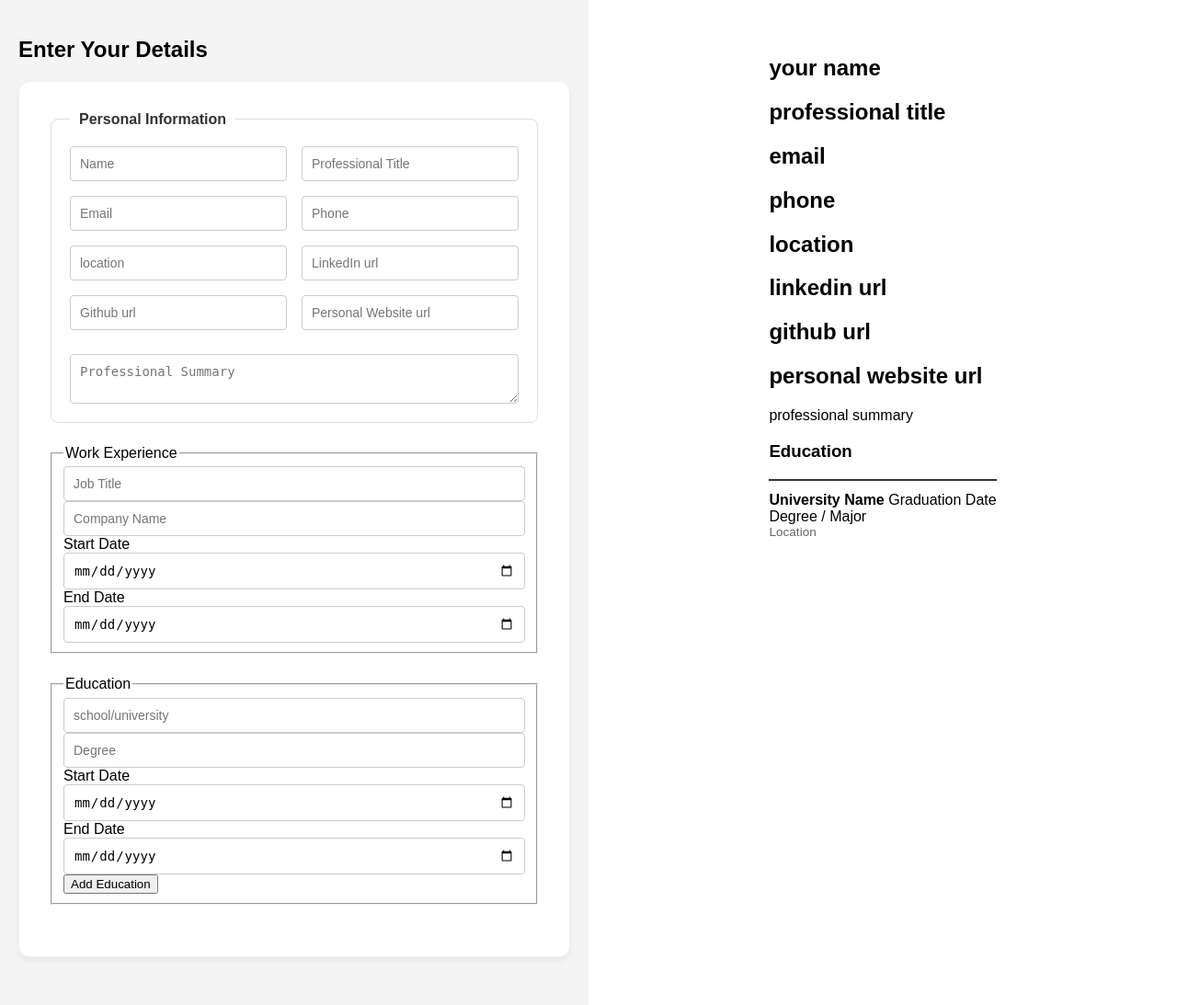
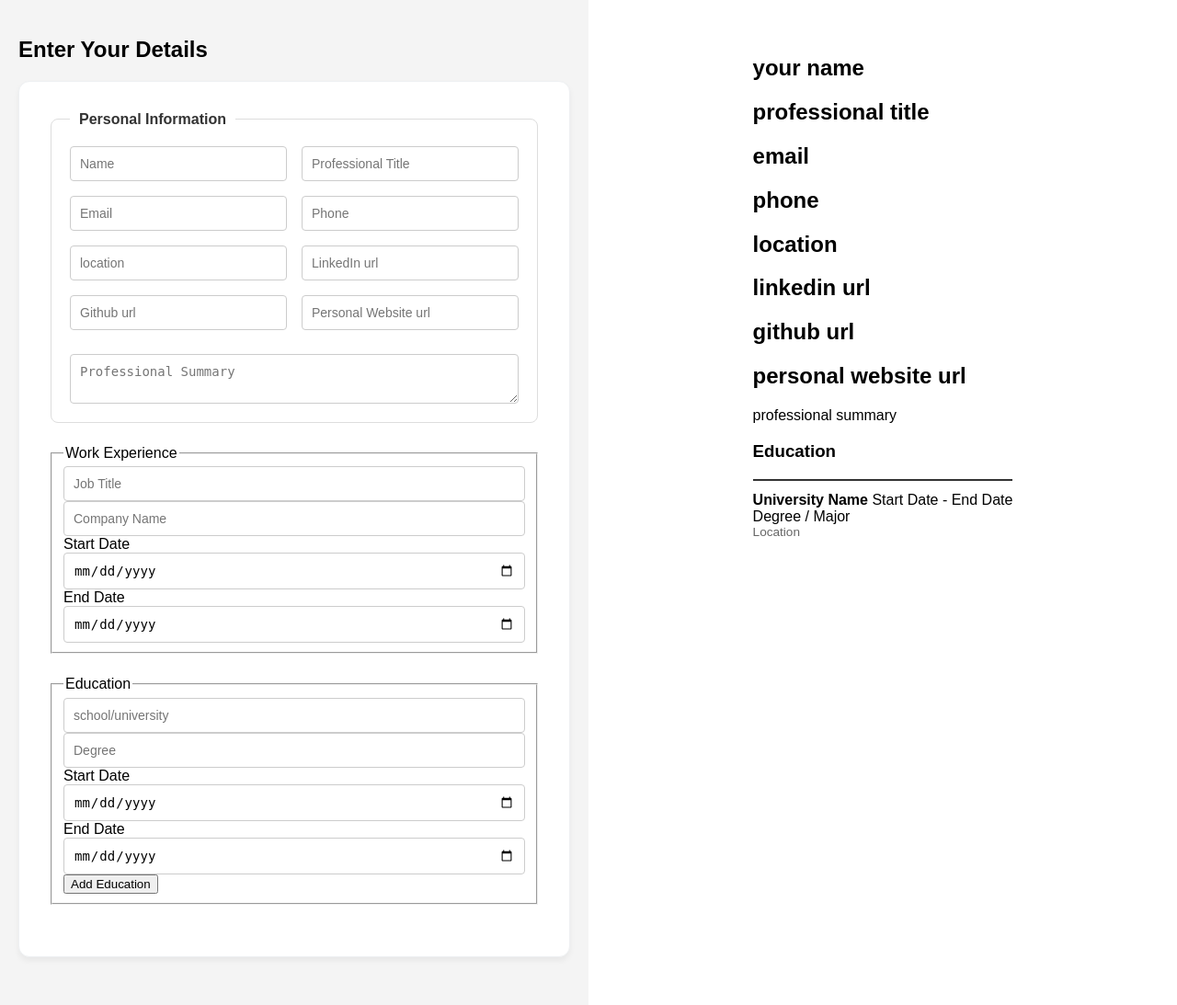
Before and after one commit to aswanth-mc/atsFriendlyResumeBulilder, a Flask app: page / in a window 1280 px wide. Shown: the whole page at 92% size. Run offline with Flask 3, Linux system fonts and the light colour scheme.

Commit message:
fix(education) : add a start and end date to preview

```diff
--- a/templates/index.html
+++ b/templates/index.html
@@ -83,7 +83,7 @@
     <div class="edu-entry">
         <div class="job-header">
             <strong id="preview-school">University Name</strong>
-            <span id="preview-edu-date">Graduation Date</span>
+            <span id="preview-edu-date">Start Date - End Date</span>
         </div>
         <div id="preview-degree">Degree / Major</div>
         <div id="preview-edu-location" style="font-size: 0.85rem; color: #666;">Location</div>
```
